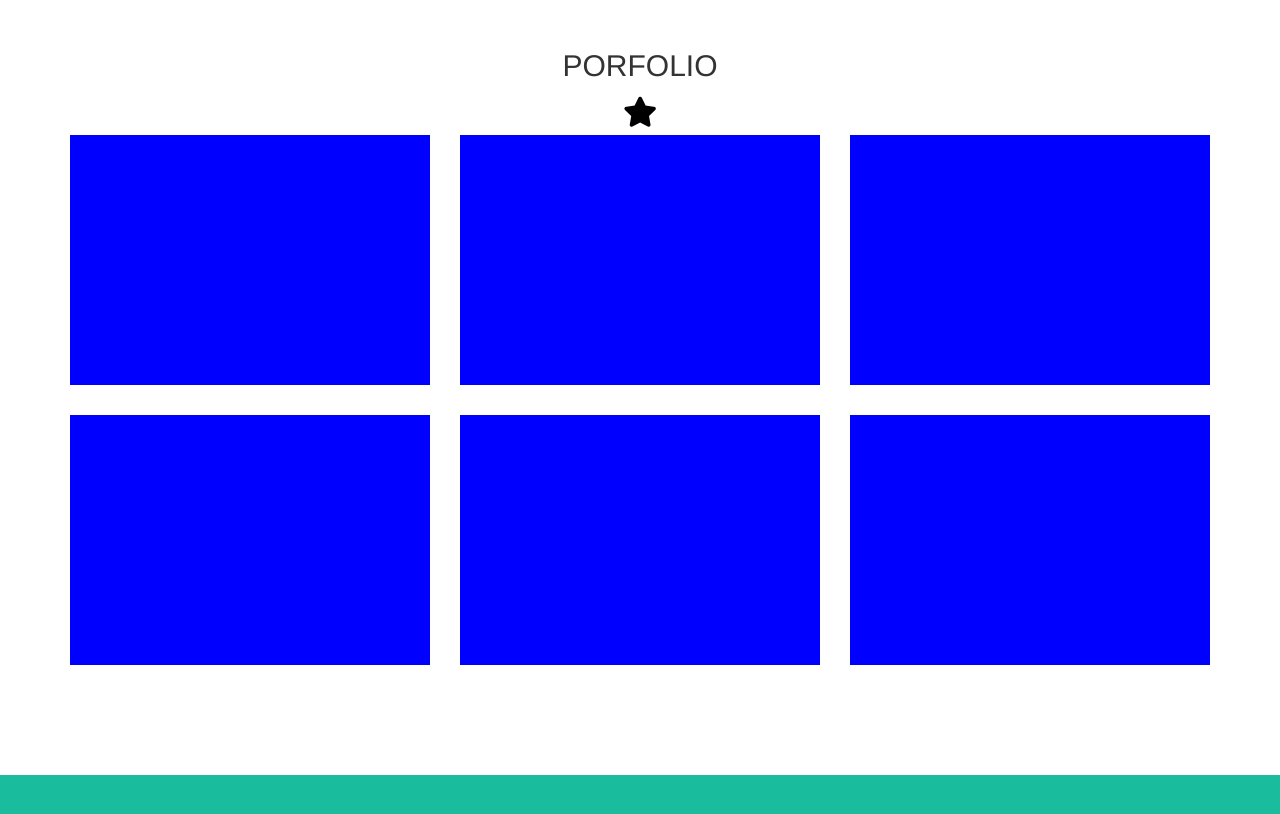
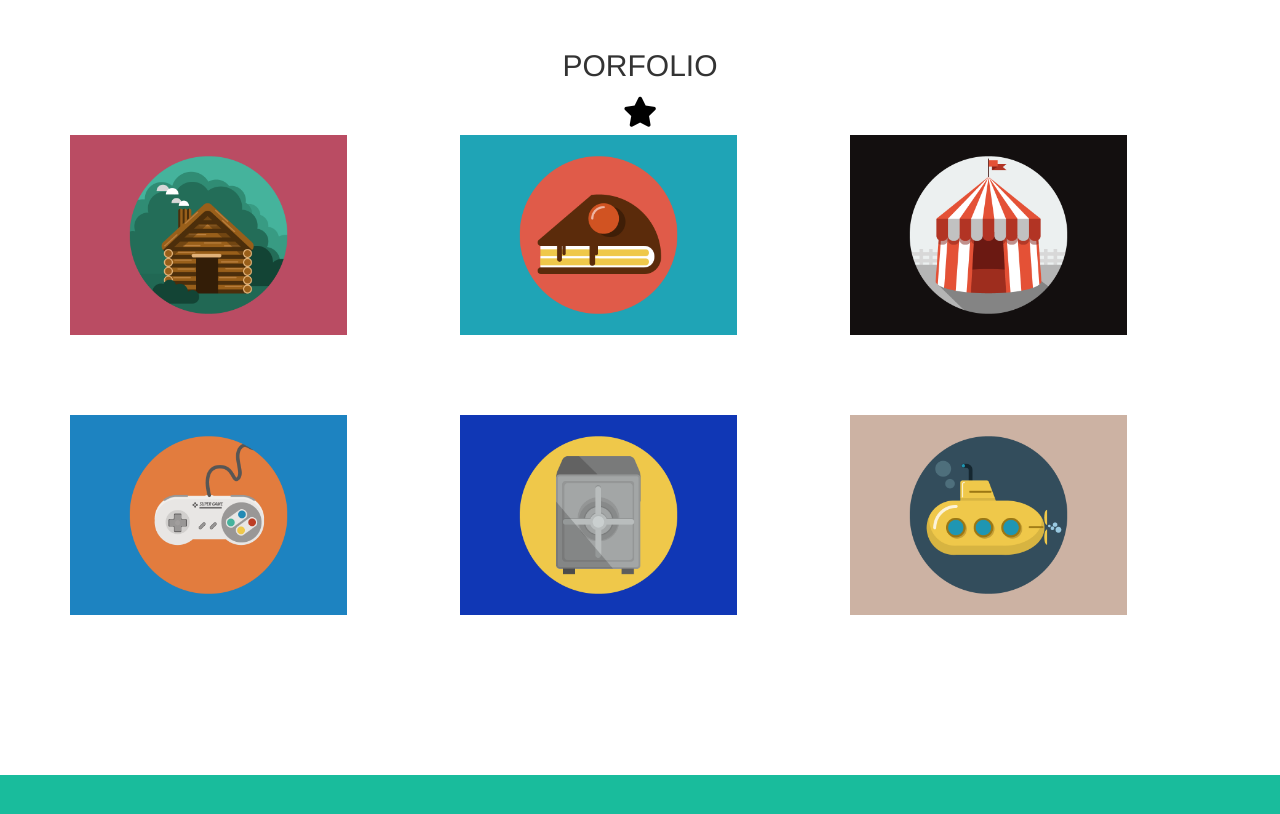
Before and after one commit to valeriodeprosperi/html-css-bootstrap-freelancer, a plain HTML site: page index.html in a window 1280 px wide. Shown: the part 680-1494 px from the top of the page. Drawn offline with nearby package versions, Linux system fonts and the light colour scheme.

Commit message:
inser img portfolio

```diff
--- a/css/style.css
+++ b/css/style.css
@@ -78,8 +78,10 @@
 }
 .box_portfolio {
   height: 250px;
-  background-color: blue;
   margin-bottom: 30px;
+}
+.box_portfolio img{
+  height:200px;
 }
 
 /* FOOTER */
--- a/index.html
+++ b/index.html
@@ -69,22 +69,34 @@
         <div class="container">
           <div class="row">
             <div class="col-xs-12 col-sm-6 col-md-4">
-              <div class="box_portfolio"></div>
+              <div class="box_portfolio">
+                <img src="img/cabin.png" alt="">
+              </div>
             </div>
             <div class="col-xs-12 col-sm-6 col-md-4">
-              <div class="box_portfolio"></div>
+              <div class="box_portfolio">
+                <img src="img/cake.png" alt="">
+              </div>
             </div>
             <div class="col-xs-12 col-sm-6 col-md-4">
-              <div class="box_portfolio"></div>
+              <div class="box_portfolio">
+                <img src="img/circus.png" alt="">
+              </div>
             </div>
             <div class="col-xs-12 col-sm-6 col-md-4">
-              <div class="box_portfolio"></div>
+              <div class="box_portfolio">
+                <img src="img/game.png" alt="">
+              </div>
             </div>
             <div class="col-xs-12 col-sm-6 col-md-4">
-              <div class="box_portfolio"></div>
+              <div class="box_portfolio">
+                <img src="img/safe.png" alt="">
+              </div>
             </div>
             <div class="col-xs-12 col-sm-6 col-md-4">
-              <div class="box_portfolio"></div>
+              <div class="box_portfolio">
+                <img src="img/submarine.png" alt="">
+              </div>
             </div>
           </div>
         </div>
```
Also changed, not shown: img/cabin.png (added), img/cake.png (added), img/circus.png (added), img/game.png (added), img/safe.png (added), img/submarine.png (added).
